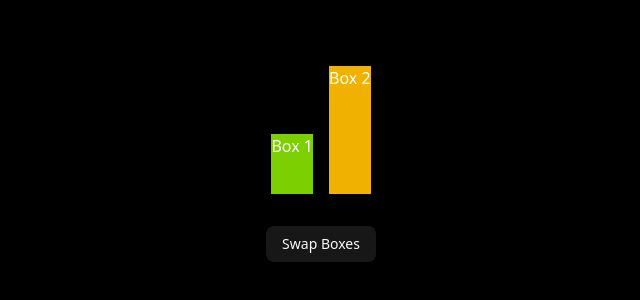
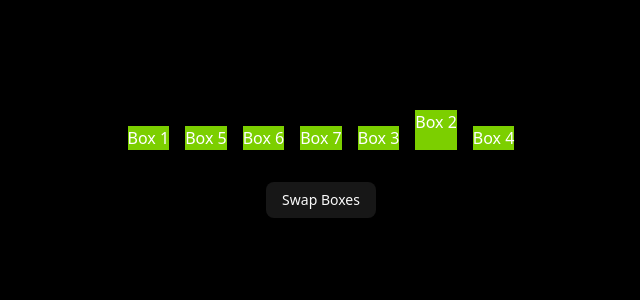
Before and after one commit to DefHex/Sort-visualizer, a React (Vite) app: page / in a window 1280 px wide. Shown: the part 236-536 px from the top of the page, without its empty margins (319-959 px from the left). Built offline with nearby package versions, Linux system fonts and the light colour scheme.

Commit message:
Temp dont merge

```diff
--- a/src/App.tsx
+++ b/src/App.tsx
@@ -2,50 +2,14 @@ import { useRef, useState } from "react";
 import { gsap } from "gsap";
 import { useGSAP } from "@gsap/react";
 import { Button } from "@/components/ui/button"
+import ShowBoxes from "./ShowBoxes";
 
 // Register the plugin
 gsap.registerPlugin(useGSAP);
 
 export default function App() {
-  const containerRef = useRef<HTMLDivElement>(null);
-  const box1Ref = useRef<HTMLDivElement|null>(null);
-  const box2Ref = useRef<HTMLDivElement|null>(null);
-  const [swapped, setSwapped] = useState(false);
-
-  // Initial animation with useGSAP
-  useGSAP(() => {
-    gsap.from([box1Ref.current, box2Ref.current], {
-      y: 50,
-      opacity: 0,
-      duration: 0.8,
-      stagger: 0.2,
-      ease: "power2.out",
-    });
-  }, { scope: containerRef });
-
-  const handleSwap = () => {
-    const box1 = box1Ref.current;
-    const box2 = box2Ref.current;
-    if (!box1 || !box2) return;
-
-    const distance = box2.offsetLeft - box1.offsetLeft;
-    if (swapped) {
-      gsap.to([box1, box2], { x: 0, duration: 0.8, ease: "power2.inOut" });
-    } else {
-      gsap.to(box1, { x: distance, duration: 0.8, ease: "power2.inOut" });
-      gsap.to(box2, { x: -distance, duration: 0.8, ease: "power2.inOut" });
-    }
-
-    setSwapped(!swapped);
-  };
-
+  const [numbers, setNumbers] = useState([1, 5, 6, 7, 3, 2, 4]);
   return (
-    <div ref={containerRef} className="bg-black min-h-screen flex flex-col items-center justify-center gap-8">
-      <div className="flex flex-row  items-end justify-center gap-4">
-        <div ref={box1Ref} className="bg-lime-500 h-15 text-white box box1">Box 1</div>
-        <div ref={box2Ref} className="bg-yellow-500 h-32 text-white box box2">Box 2</div>
-      </div>
-      <Button className="swap-btn" onClick={handleSwap}>Swap  Boxes</Button>
-    </div>
+    <ShowBoxes numbers={numbers} setNumbers={setNumbers} />
   );
 }
--- a/src/ShowBoxes.tsx
+++ b/src/ShowBoxes.tsx
@@ -0,0 +1,54 @@
+import { useRef, useState } from "react";
+import { gsap } from "gsap";
+import { useGSAP } from "@gsap/react";
+import { Button } from "@/components/ui/button"
+
+// Register the plugin
+gsap.registerPlugin(useGSAP);
+
+export default function ShowBoxes({ numbers, setNumbers }: { numbers: number[]; setNumbers: React.Dispatch<React.SetStateAction<number[]>> }) {
+    const containerRef = useRef<HTMLDivElement>(null);
+  const [box1Ref, box2Ref] = [useRef<HTMLDivElement|null>(null), useRef<HTMLDivElement | null>(null)];
+  // numbers.sort(() => Math.random() - 0.5); // Shuffle numbers for variety
+  const [swapped, setSwapped] = useState(false);
+
+  // Initial animation with useGSAP
+  useGSAP(() => {
+    gsap.from([box1Ref.current, box2Ref.current], {
+      y: 50,
+      opacity: 0,
+      duration: 0.8,
+      stagger: 0.2,
+      ease: "power2.out",
+    });
+  }, { scope: containerRef });
+
+  const handleSwap = () => {
+    const box1 = box1Ref.current;
+    const box2 = box2Ref.current;
+    if (!box1 || !box2) return;
+
+    const distance = box2.offsetLeft - box1.offsetLeft;
+    if (swapped) {
+      gsap.to([box1, box2], { x: 0, duration: 0.8, ease: "power2.inOut" });
+    } else {
+      gsap.to(box1, { x: distance, duration: 0.8, ease: "power2.inOut" });
+      gsap.to(box2, { x: -distance, duration: 0.8, ease: "power2.inOut" });
+    }
+
+    setSwapped(!swapped);
+    };
+
+    return (
+    <div ref={containerRef} className="bg-black min-h-screen flex flex-col items-center justify-center gap-8">
+      <div className="flex flex-row  items-end justify-center gap-4">
+        {numbers.map((number, index) => (
+          <div key={index} ref={box1Ref} className={`bg-lime-500 h-${number * 5} text-white box${index + 1}`}>
+            Box {number}
+          </div>
+        ))}
+      </div>
+      <Button className="swap-btn" onClick={handleSwap}>Swap  Boxes</Button>
+    </div>
+  );
+}
--- a/vite.config.ts
+++ b/vite.config.ts
@@ -1,6 +1,6 @@
 import { defineConfig } from 'vite'
 import react from '@vitejs/plugin-react-swc'
-import path from "path"
+import path from "node:path"
 import tailwindcss from '@tailwindcss/vite'
 
 // https://vite.dev/config/
```
